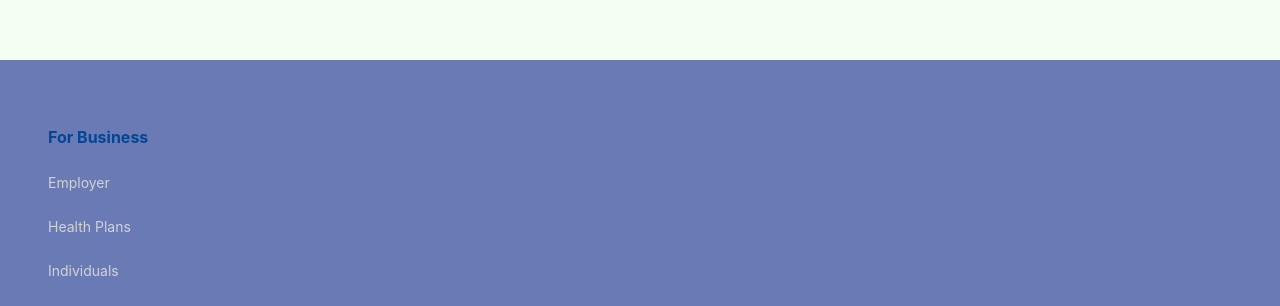
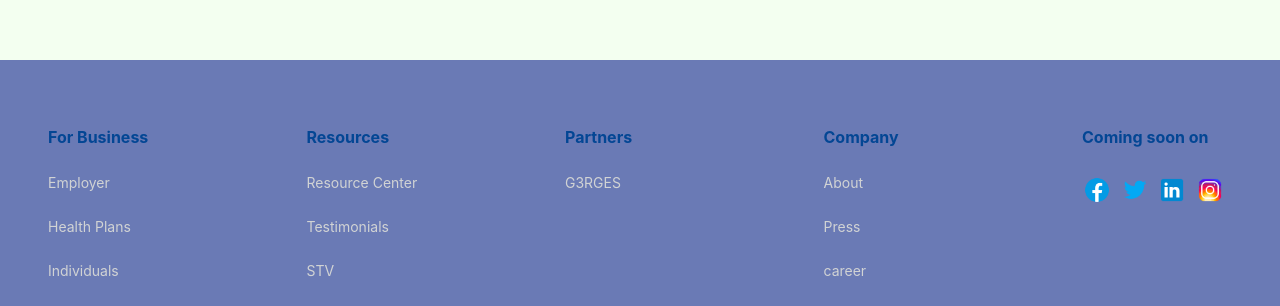
Before and after one commit to G3RGES/react-footer, a React (Create React App) app: page / in a window 1280 px wide. Shown: the part 640-946 px from the top of the page. Built offline with nearby package versions, Linux system fonts and the light colour scheme.

Commit message:
Update Footer.jsx

```diff
--- a/src/Components/footer/Footer.jsx
+++ b/src/Components/footer/Footer.jsx
@@ -26,7 +26,58 @@ const Footer = () => {
               <p>Individuals</p>
             </a>
           </div>
+          <div className="sb-footer-links-div">
+            <h4>Resources</h4>
+            <a href="/resourcecenter">
+              <p>Resource Center</p>
+            </a>
+            <a href="/testimonials">
+              <p>Testimonials</p>
+            </a>
+            <a href="/stv">
+              <p>STV</p>
+            </a>
+          </div>
+          <div className="sb-footer-links-div">
+            <h4>Partners</h4>
+            <a href="/employer">
+              <p>G3RGES</p>
+            </a>
+          </div>
+          <div className="sb-footer-links-div">
+            <h4>Company</h4>
+            <a href="/about">
+              <p>About</p>
+            </a>
+            <a href="/press">
+              <p>Press</p>
+            </a>
+            <a href="/career">
+              <p>career</p>
+            </a>
+            <a href="/contact">
+              <p>Contact</p>
+            </a>
+          </div>
+          <div className="sb-footer-links-div">
+            <h4>Coming soon on</h4>
+            <div className="socialmedia">
+              <p>
+                <img src={fb} alt="" />
+              </p>
+              <p>
+                <img src={twitter} alt="" />
+              </p>
+              <p>
+                <img src={LinkedIn} alt="" />
+              </p>
+              <p>
+                <img src={inst} alt="" />
+              </p>
+            </div>
+          </div>
         </div>
+        <hr />
       </div>
     </div>
   );
```
